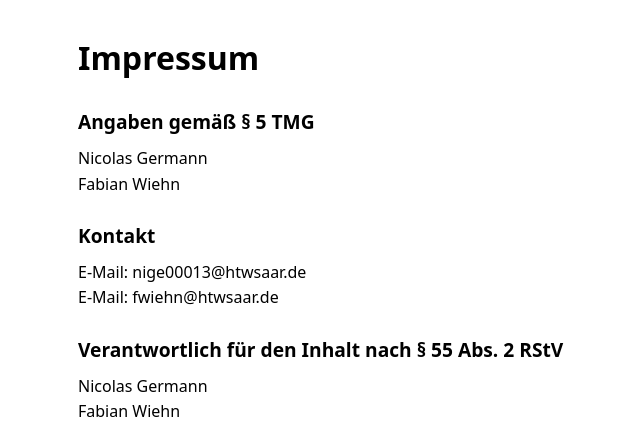
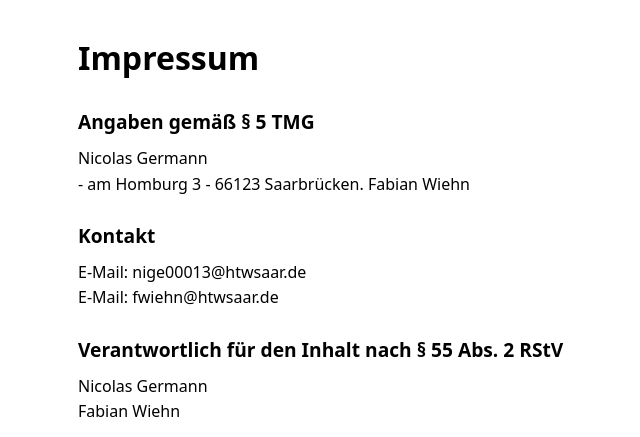
Before and after one commit to NicolasGermann/QuizzTool, a FastAPI app: page /impressum in a window 1280 px wide. Shown: the top 437 px of the page, without its empty margins (194-834 px from the left). Run offline with FastAPI, Linux system fonts and the light colour scheme; some libraries are stand-ins or nearby versions.

Commit message:
add Adress

```diff
--- a/templates/impressum.html
+++ b/templates/impressum.html
@@ -21,7 +21,7 @@
 
     <h2>Angaben gemäß § 5 TMG</h2>
     <p>
-        Nicolas Germann<br>
+        Nicolas Germann<br> - am Homburg 3 - 66123 Saarbrücken.
         Fabian Wiehn
     </p>
 
```
